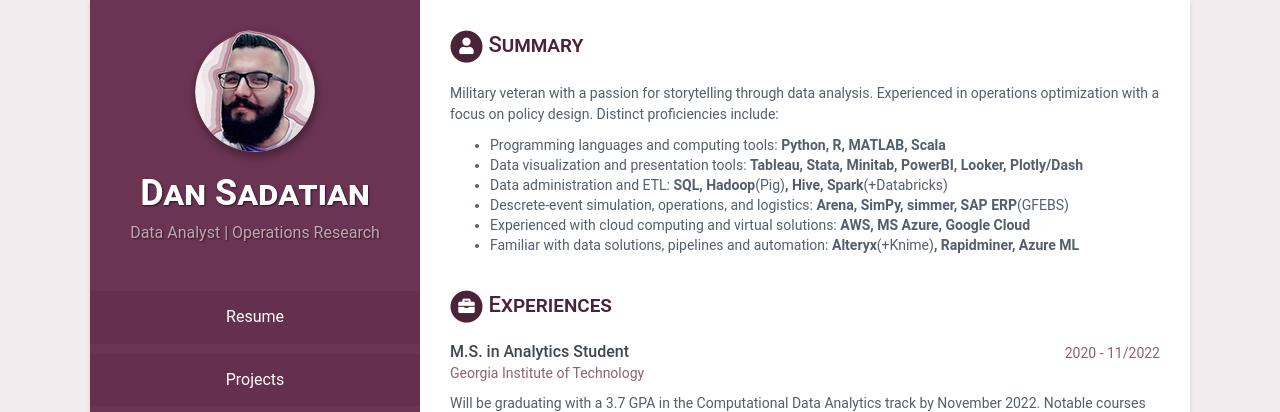
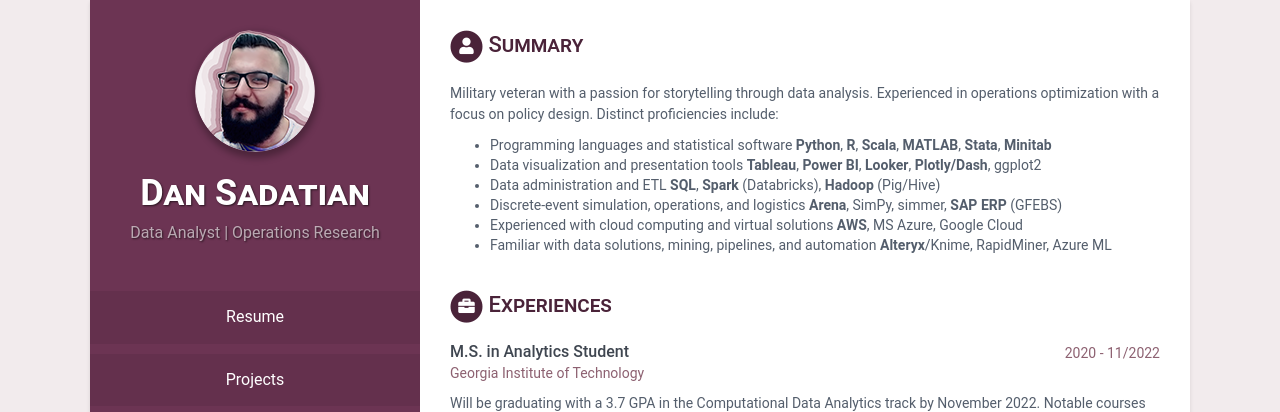
Before and after one commit to sadatian/sadatian.github.io, a Jekyll site: the page built from index.html, in a window 1280 px wide and 900 px high, cut to the strip 0-412 px from the top of the window. Built offline with Jekyll 4.4.1, drawn with Linux system fonts in a browser that asks for light colours; some web fonts are replaced; some of the changed text lies outside the part shown.

Commit message:
Update data.yml

```diff
--- a/_data/data.yml
+++ b/_data/data.yml
@@ -55,18 +55,19 @@ career-profile:
     title: Summary
     summary: |
       Military veteran with a passion for storytelling through data analysis. Experienced in operations optimization with a focus on policy design. Distinct proficiencies include:
-        - Programming languages and computing tools:	**Python, R, MATLAB, Scala**
-        - Data visualization and presentation tools:	**Tableau, Stata, Minitab, PowerBI, Looker, Plotly/Dash**
-        - Data administration and ETL:	**SQL, Hadoop**(Pig)**, Hive, Spark**(+Databricks)
-        - Descrete-event simulation, operations, and logistics:	**Arena, SimPy, simmer, SAP ERP**(GFEBS)
-        - Experienced with cloud computing and virtual solutions:	**AWS, MS Azure, Google Cloud**
-        - Familiar with data solutions, pipelines and automation:	**Alteryx**(+Knime)**, Rapidminer, Azure ML**
+        - Programming languages and statistical software 	 **Python**, **R**, **Scala**, **MATLAB**, **Stata**, **Minitab**
+        - Data visualization and presentation tools 	 **Tableau**, **Power BI**, **Looker**, **Plotly/Dash**, ggplot2
+        - Data administration and ETL 	 **SQL**, **Spark** (Databricks), **Hadoop** (Pig/Hive)
+        - Discrete-event simulation, operations, and logistics 	 **Arena**, SimPy, simmer, **SAP ERP** (GFEBS)
+        - Experienced with cloud computing and virtual solutions 	 **AWS**, MS Azure, Google Cloud
+        - Familiar with data solutions, mining, pipelines, and automation 	 **Alteryx**/Knime, RapidMiner, Azure ML
+
 
 education:
     # title: Education and Certifications
     - degree: M.S. Analytics — Computational Data Analytics Track
       university: Georgia Institute of Technology
-      time: 11/2022
+      time: 12/2022
 
     - degree: B.S. Applied Mathematics — Finance Concentration
       university: New York City College of Technology
@@ -86,7 +87,7 @@ education:
 
     - degree: Plan, Program, Budget, and Execution Systems
       university: U.S. Army Financial Management School
-      time: 02/2018
+      time: 02/2017
 
 experiences:
     # - role: M.S. in Analytics Student
```
